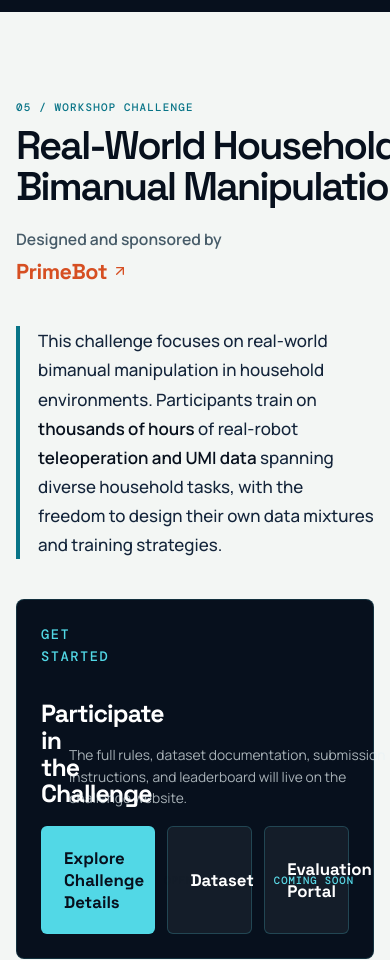
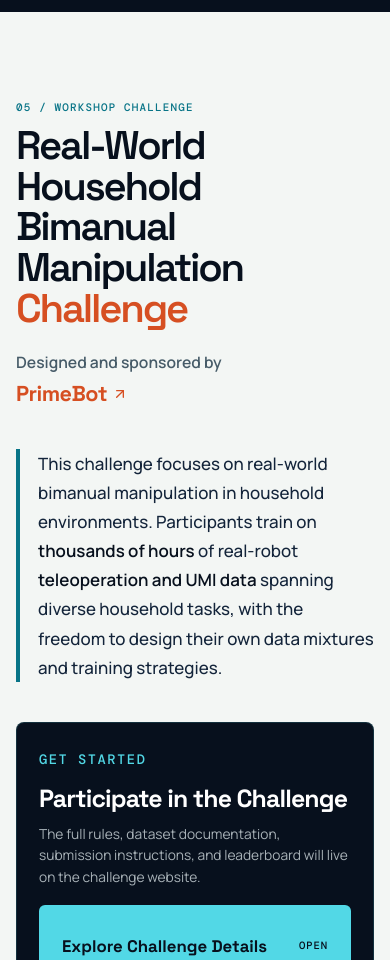
Before and after one commit to bimanual-robot-learning/bimanual-robot-learning.github.io, a React (Vite) app: page / in a window 390 px wide. Shown: the part 11040-12000 px from the top of the page. Built offline with nearby package versions, Linux system fonts and the light colour scheme.

Commit message:
style: adapt challenge summary across viewports

```diff
--- a/src/App.css
+++ b/src/App.css
@@ -2114,6 +2114,11 @@
     gap: 15px;
   }
 
+  .challenge-title__line-one,
+  .challenge-title__line-two {
+    white-space: normal;
+  }
+
   .challenge-organizer-grid {
     grid-template-columns: repeat(2, minmax(0, 1fr));
   }
@@ -2297,6 +2302,33 @@
     gap: 6px;
   }
 
+  .challenge-participation__header,
+  .challenge-resources,
+  .challenge-logistics {
+    grid-template-columns: 1fr;
+  }
+
+  .challenge-participation__header {
+    align-items: start;
+    gap: 10px;
+  }
+
+  .challenge-participation__header > p:last-child {
+    grid-column: 1;
+    grid-row: auto;
+  }
+
+  .challenge-timeline li {
+    grid-template-columns: 1fr;
+  }
+
+  .challenge-timeline li p {
+    grid-column: 1;
+    grid-row: auto;
+    text-align: left;
+    white-space: normal;
+  }
+
   .challenge-task-grid,
   .challenge-prize-grid,
   .challenge-organizer-grid {
@@ -2436,6 +2468,9 @@
     gap: 15px;
   }
 
+  .challenge-participation,
+  .challenge-evaluation,
+  .challenge-timeline,
   .challenge-prize-pool {
     padding: 26px 22px;
   }
```
Also changed, not shown: 1 other file (tests, documents, lock files or other folders).
